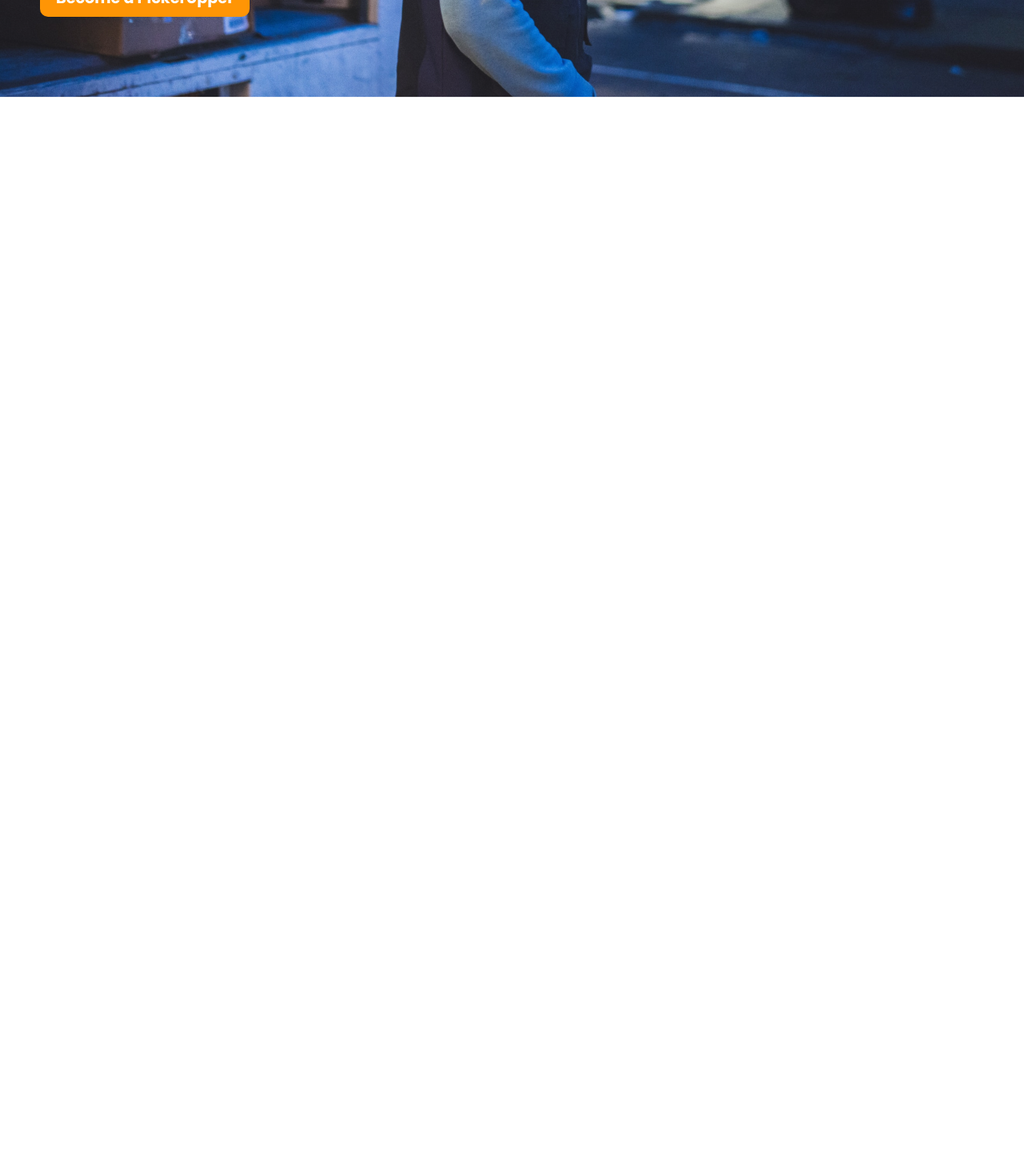
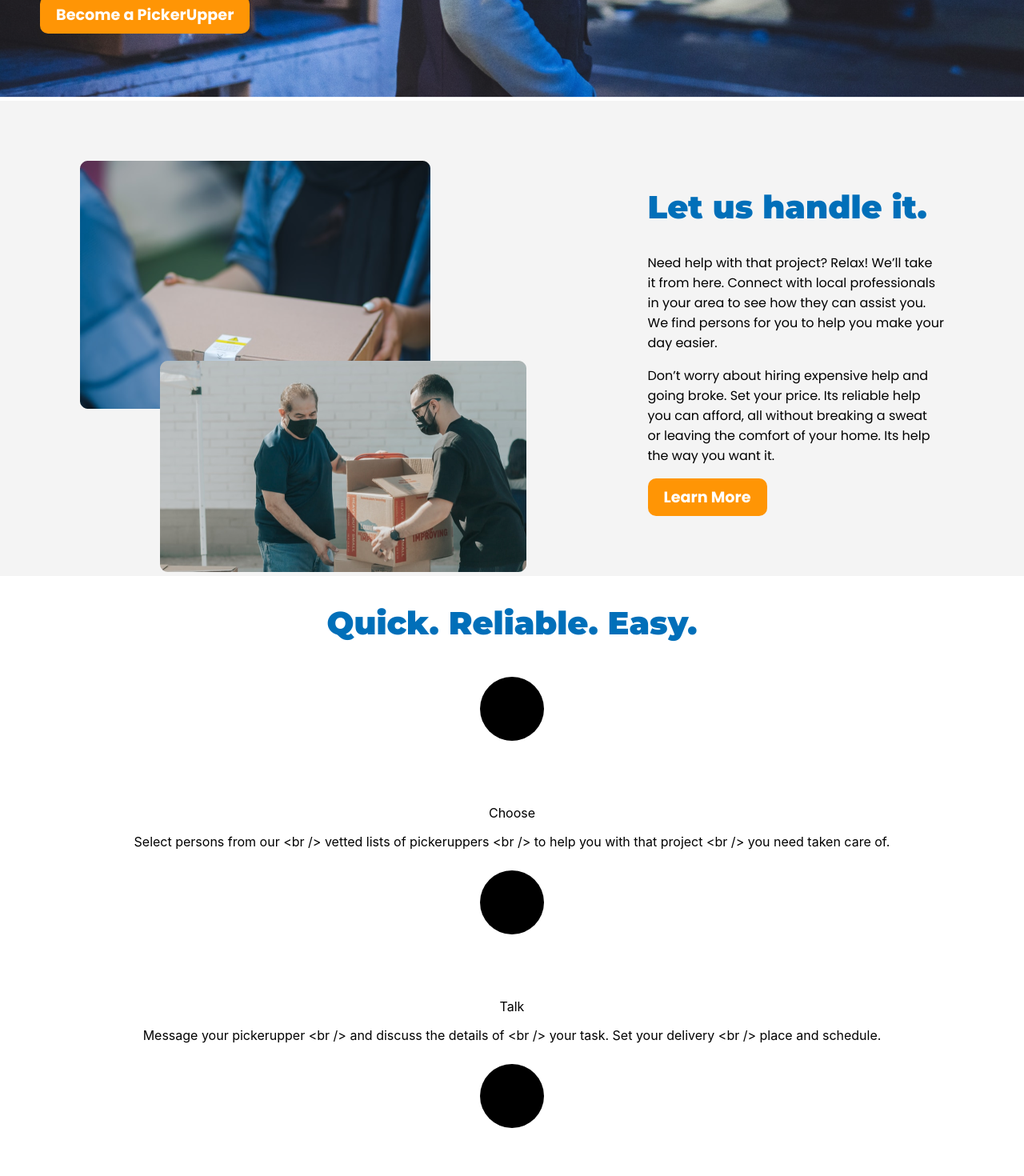
Before and after one commit to adropofilm/pickerupper, a React (Create React App) app: page / in a window 1280 px wide. Shown: the part 600-2070 px from the top of the page at 80% size. Before the commit the page ends 800 px from the top, so only its background shows below. Built offline with nearby package versions, Linux system fonts and the light colour scheme.

Commit message:
create + style learn more section

```diff
--- a/src/App.css
+++ b/src/App.css
@@ -47,3 +47,9 @@ body {
   display: flex;
   flex-direction: column;
 }
+
+.blue-header-txt {
+  font-family: 'Montserrat', sans-serif;
+  font-size: 2.5em;
+  color: #016FB9;
+}
--- /dev/null
+++ b/src/components/common/circleWithNum/index.jsx
@@ -0,0 +1,12 @@
+const CircleWithNum = ({dimension, fill}) => {
+    return (
+        <>
+            <svg height={dimension} width="100">
+                <circle cx="50" cy="50" r="40" fill={fill} />
+                Sorry, your browser does not support inline SVG.
+            </svg>
+        </>
+    )
+}
+
+export default CircleWithNum;
--- a/src/components/pages/home/findSection/styles.module.css
+++ b/src/components/pages/home/findSection/styles.module.css
@@ -11,7 +11,7 @@
 #find-section-txt {
     text-align: left;
     margin-left: 50px;
-    top: 15%;
+    top: 6%;
     position: absolute;
     font-family: 'Montserrat', sans-serif;
     color: white;
--- /dev/null
+++ b/src/components/pages/home/howTo/howToCard/index.jsx
@@ -0,0 +1,14 @@
+import CircleWithNum from "../../../../common/circleWithNum";
+import styles from "./styles.module.css"
+
+const HowToCard = ({number, title, text}) => {
+    return (
+        <div id={styles["how-to-card"]}>
+            <CircleWithNum />
+            <p>{title}</p>
+            <p>{text}</p>
+        </div>
+    )
+}
+
+export default HowToCard;
--- /dev/null
+++ b/src/components/pages/home/howTo/index.jsx
@@ -0,0 +1,35 @@
+import HowToCard from "./howToCard"
+import styles from "./styles.module.css"
+
+const HowTo = () => {
+    return (
+        <div id={styles["how-to"]}>
+            <h2 className="blue-header-txt">Quick. Reliable. Easy.</h2>
+            <HowToCard
+                className={styles["how-to-card"]}
+                number="1"
+                title="Choose"
+                text="Select persons from our <br />
+                vetted lists of pickeruppers <br />
+                to help you with that project <br />
+                you need taken care of." />
+            <HowToCard
+                className={styles["how-to-card"]}
+                number="2"
+                title="Talk"
+                text="Message your pickerupper <br />
+                and discuss the details of <br />
+                your task. Set your delivery <br />
+                place and schedule." />
+            <HowToCard
+                className={styles["how-to-card"]}
+                number="3"
+                title="Pay"
+                text="Pay for services and skills <br />
+                through our secure <br />
+                and private platform." />
+        </div>
+    )
+}
+
+export default HowTo;
--- a/src/components/pages/home/index.jsx
+++ b/src/components/pages/home/index.jsx
@@ -1,10 +1,16 @@
 import styles from "./styles.module.css"
 import FindSection from "./findSection"
+import LearnMore from "./learnMore"
+import HowTo from "./howTo"
 
 const Home = () => {
     return (
         <div id={styles["home-container"]}>
             <FindSection />
+            <div id={styles["gray-bg"]}>
+                <LearnMore />
+                <HowTo />
+            </div>
         </div>
     )
 }
--- /dev/null
+++ b/src/components/pages/home/learnMore/index.jsx
@@ -0,0 +1,37 @@
+import styles from "./styles.module.css"
+import imageOne from "./passing_box.png"
+import imageTwo from "./workers_faces.png"
+import OrangeButton from "../../../common/orangeButton"
+
+const LearnMore = () => {
+    return (
+        <div id={styles["learn-more"]}>
+            <div id={styles["learn-more-image-container"]}>
+                <img
+                    src={imageOne}
+                    alt="Worker passing customer a box"
+                    className={styles["find-section-img"]} />
+                <img
+                    src={imageTwo}
+                    alt="Workers moving boxes around"
+                    className={styles["find-section-img"]} />
+            </div>
+            <div id={styles["learn-more-text"]}>
+                <h2 className="blue-header-txt">Let us handle it.</h2>
+                <p>Need help with that project? Relax! We’ll take <br />
+                    it from here. Connect with local professionals <br />
+                    in your area to see how they can assist you. <br />
+                    We find persons for you to help you make your <br />
+                    day easier. </p>
+                <p>Don’t worry about hiring expensive help and <br />
+                    going broke. Set your price. Its reliable help <br />
+                    you can afford, all without breaking a sweat <br />
+                    or leaving the comfort of your home. Its help <br />
+                    the way you want it.</p>
+                <OrangeButton text="Learn More"/>
+            </div>
+        </div>
+    )
+}
+
+export default LearnMore;
--- /dev/null
+++ b/src/components/pages/home/learnMore/styles.module.css
@@ -0,0 +1,25 @@
+#learn-more {
+    background-color: #F4F4F4;
+    display: flex;
+    justify-content: space-between;
+    padding: 75px 100px;
+}
+
+#learn-more-image-container {
+    position: relative;
+}
+
+#learn-more-text {
+    text-align: left;
+}
+
+#learn-more-text p {
+    font-family: 'Poppins', sans-serif;
+}
+
+.find-section-img:nth-child(2) {
+    position: absolute;
+    /* z-index: 2; */
+    left: 100px;
+    top: 250px;
+}
--- a/src/components/pages/home/styles.module.css
+++ b/src/components/pages/home/styles.module.css
@@ -4,3 +4,8 @@
     top: 0px;
     width: 100%;
 }
+
+#gray-bg {
+    display: flex;
+    flex-direction: column;
+}
```
Also changed, not shown: src/components/pages/home/howTo/howToCard/styles.module.css (added), src/components/pages/home/howTo/styles.module.css (added), src/components/pages/home/learnMore/passing_box.png (added), src/components/pages/home/learnMore/workers_faces.png (added).
